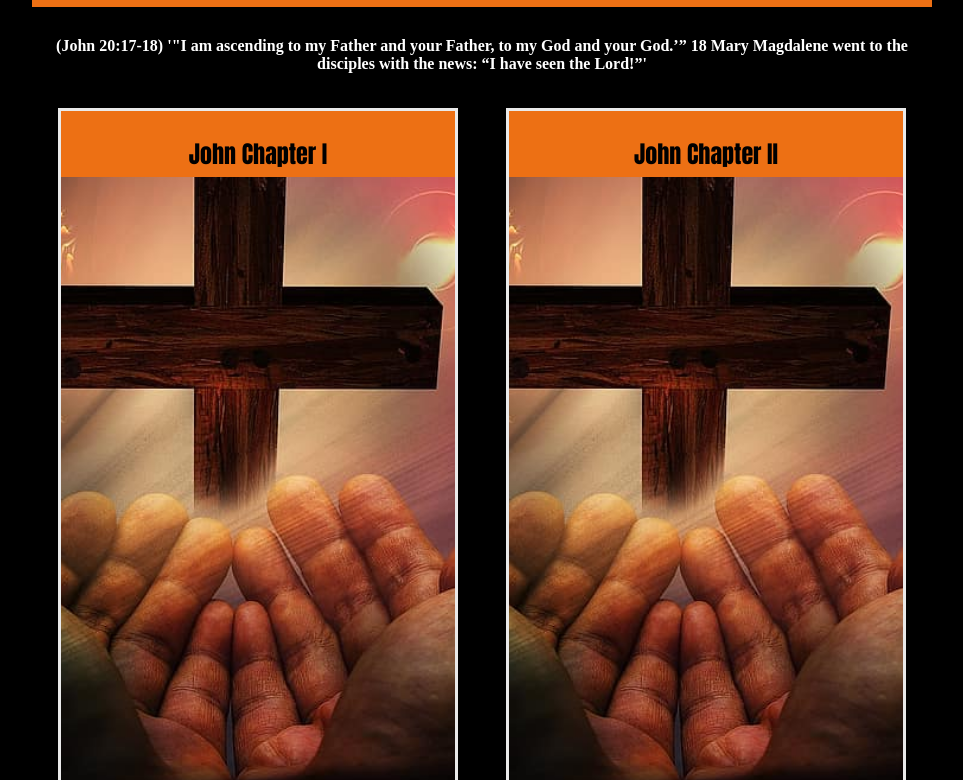
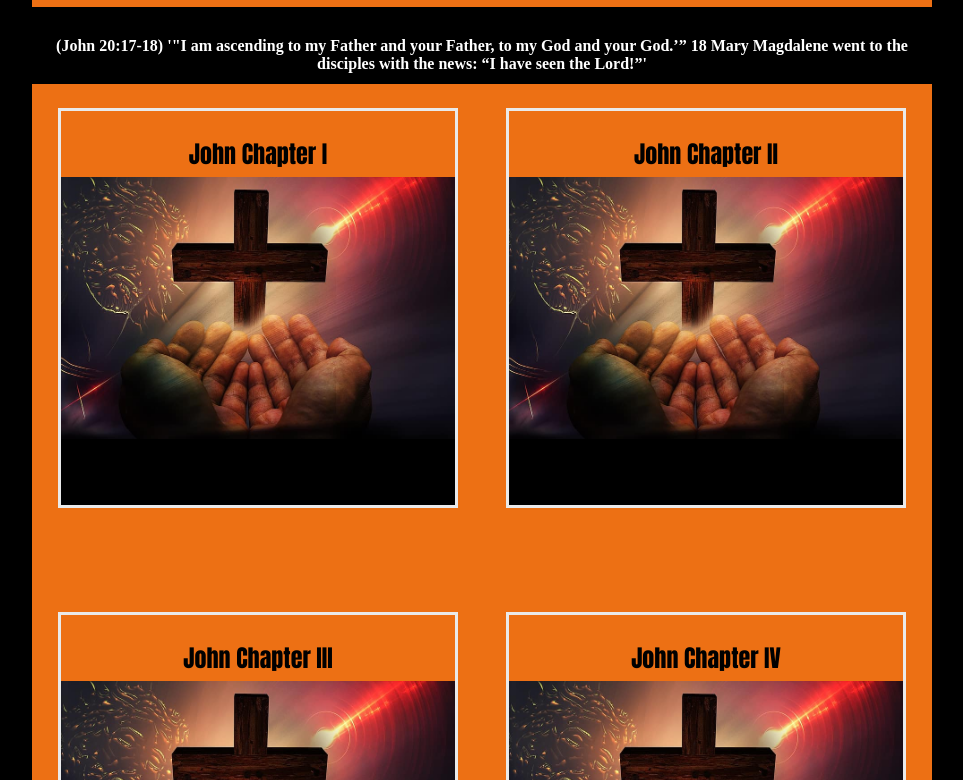
Before and after one commit to jnutt367/john, a Next.js app: page / in a window 1280 px wide. Shown: the part 740-1520 px from the top of the page, without its empty margins (158-1121 px from the left). Built offline with nearby package versions, Linux system fonts and the light colour scheme.

Commit message:
Update Home.module.css
  .grid {
        grid-template-columns: 200px 200px 200px;

    }

```diff
--- a/styles/Home.module.css
+++ b/styles/Home.module.css
@@ -267,11 +267,12 @@
 }
 
 .grid {
+    background-color: #ED7014;
+    color: white;
     display: flex;
     align-items: center;
     justify-content: center;
     flex-wrap: wrap;
-    max-width: 1400px;
 }
 
 .h2 {
@@ -298,14 +299,13 @@
 }
 
 .card {
-      background-image: url(/cross-hands-god-jesus-religion-faith-pray-prayer-christian.jpg);
+    background-image: url(/cross-hands-god-jesus-religion-faith-pray-prayer-christian.jpg);
     background-repeat: no-repeat;
-    background-attachment: fixed;
     background-position: center;
     background-position-x: center;
     background-position-y: center;
     background-origin: content-box;
-    background-size: cover;
+    background-size: contain;
     display: grid;
     place-items: center;
     background-repeat: no-repeat;
@@ -315,7 +315,7 @@
     padding: 0rem;
     padding-top: -25px;
     text-align: left;
-    max-height: 700px;
+    max-height: 400px;
     max-width: 400px;
     background-color: black;
     overflow: scroll;
@@ -425,6 +425,11 @@
         padding-left: 200px;
         padding-right: 200px;
     }
+
+           .grid {
+        grid-template-columns: 200px 200px 200px;
+
+    }
 }
 
 
```
